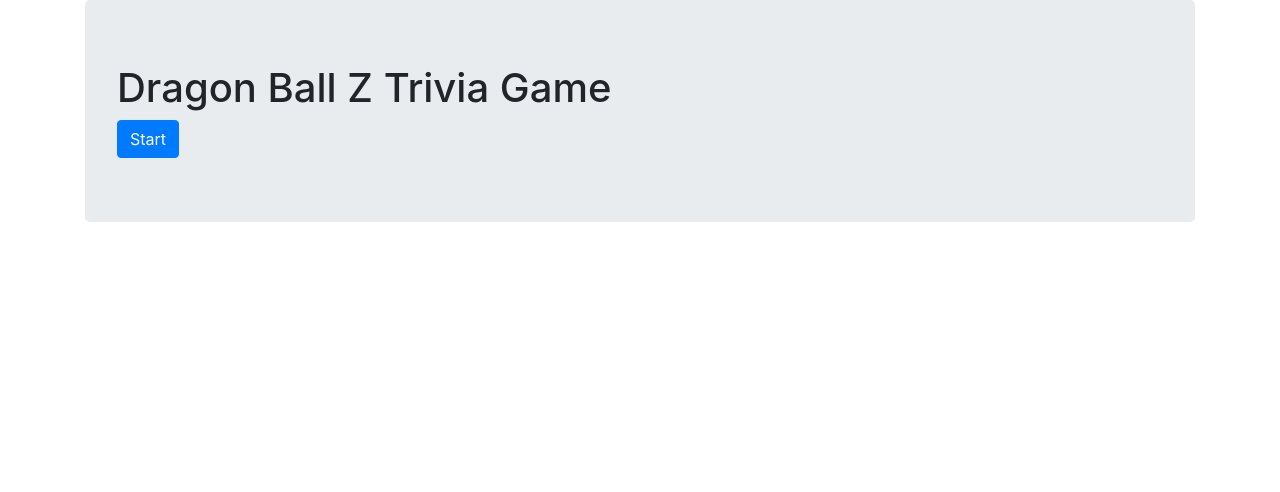
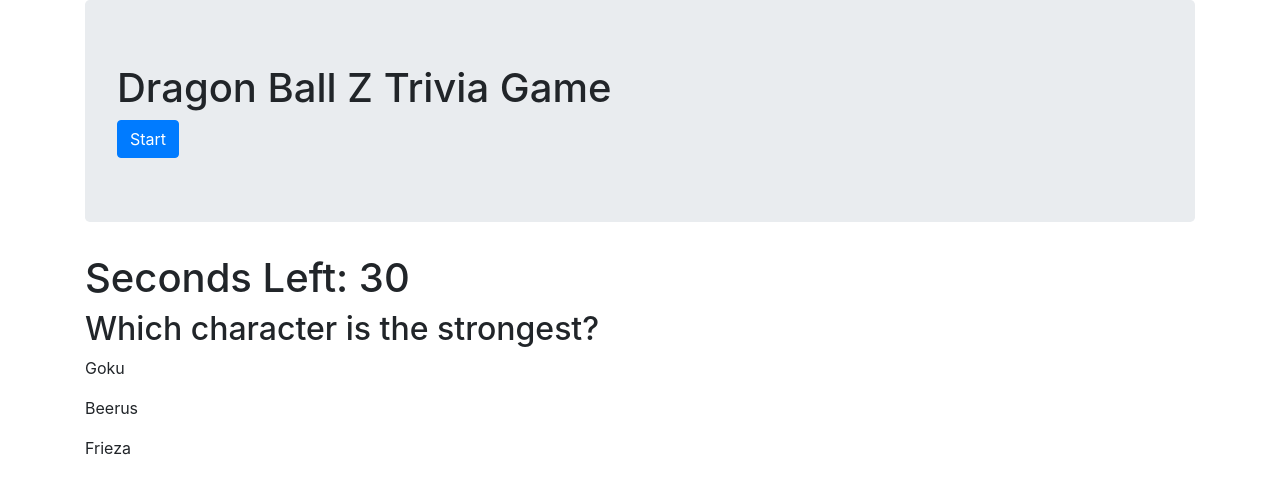
Before and after one commit to BBrier14/DBZ-Trivia, a plain HTML site: page index.html in a window 1280 px wide. Drawn offline with nearby package versions, Linux system fonts and the light colour scheme.

Commit message:
added questions, created function to itterate through choices, added ID to start button

```diff
--- a/assets/css/style.css
+++ b/assets/css/style.css
@@ -0,0 +1,3 @@
+.choice {
+    cursor: pointer;
+}
--- a/assets/javascript/app.js
+++ b/assets/javascript/app.js
@@ -1,17 +1,26 @@
 //Create variables that will be used for game
-const triviaQuestions = [
+var triviaQuestions = [
 {question: "Which character is the strongest?",
-options: ["Goku", "Beerus", "Frieza"],
+choices: ["Goku", "Beerus", "Frieza"],
 correctAnswer: "Beerus"
 },
 {question: "What wearable item is used to detect power levels?",
-options: ["Scouter", "Radar", "Gauger"],
+choices: ["Scouter", "Radar", "Gauger"],
 correctAnswer: "Scouter"
 },
 {question: "Who is Buu's best friend?",
-options: ["Bulma", "Raditz", "Hercule"],
+choices: ["Bulma", "Raditz", "Hercule"],
 correctAnswer: "Hercule"
-}]
+},
+{question: "What kind of bean can heal a fighter?",
+choices: ["Senzu Bean", "Dragon Bean", "Demon Bean"],
+correctAnswer: "Senzu Bean"
+},
+{question: "What was the power level of the farmer in the first episode?",
+choices: ["10", "5", "2"],
+correctAnswer: "5"
+},
+]
 
 var counter = 30;
 var score = 0;
@@ -19,11 +28,31 @@ var missed = 0;
 var currentQuestion = 0;
 var timer;
 
+
+
 //function needed to put the questions and options list on the screen
 function showQuestion() {
+    counter = 30;
+    // timer = setInterval(countDown,1000);
+
     var question = triviaQuestions[currentQuestion].question;
-    var choices = triviaQuestions[currentQuestion].options;
-    $('#time').html(counter);
-    $('#questionSection').html(question);
+    var choices = triviaQuestions[currentQuestion].choices;
 
+    $('#time').html('Seconds Left: ' + counter);
+    $('#questionSection').html(`
+    <h2>${question}</h2>
+    ${showChoices(choices)}
+    `);
 }
+
+//function to itterate through the choices of each question
+function showChoices(choices){
+    var result = '';
+    for (var i = 0; i < choices.length; i++){
+        result += `<p class="choice" data-answer="${choices[i]}">${choices[i]}</p>`;
+    }
+        return result;
+}
+
+//Function call to test code
+showQuestion()
--- a/index.html
+++ b/index.html
@@ -15,7 +15,7 @@
     <div class="container">
         <div class="jumbotron">
             <h1>Dragon Ball Z Trivia Game</h1>
-            <button class="btn btn-primary">Start</button>
+            <button class="btn btn-primary" id="start">Start</button>
         </div>
             <h1 id="time"></h1>
             <div id="questionSection"></div>
```
